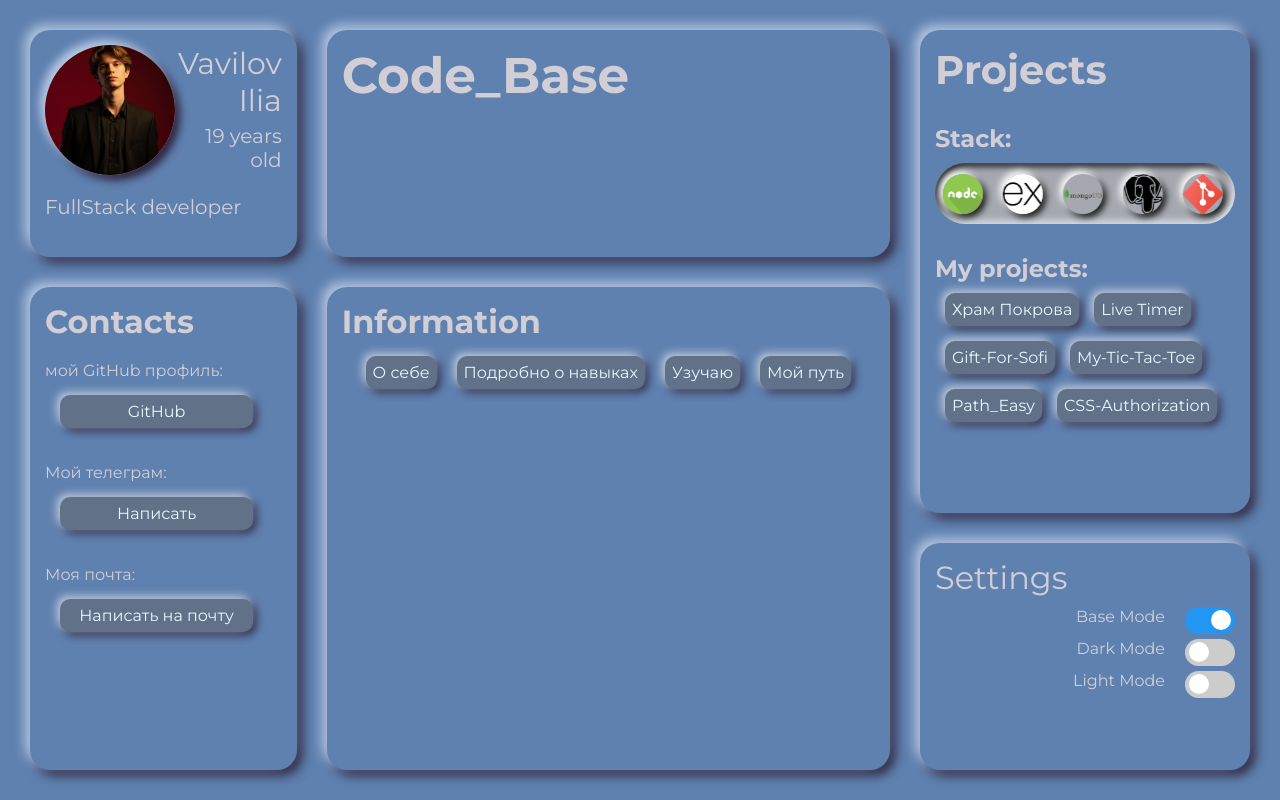
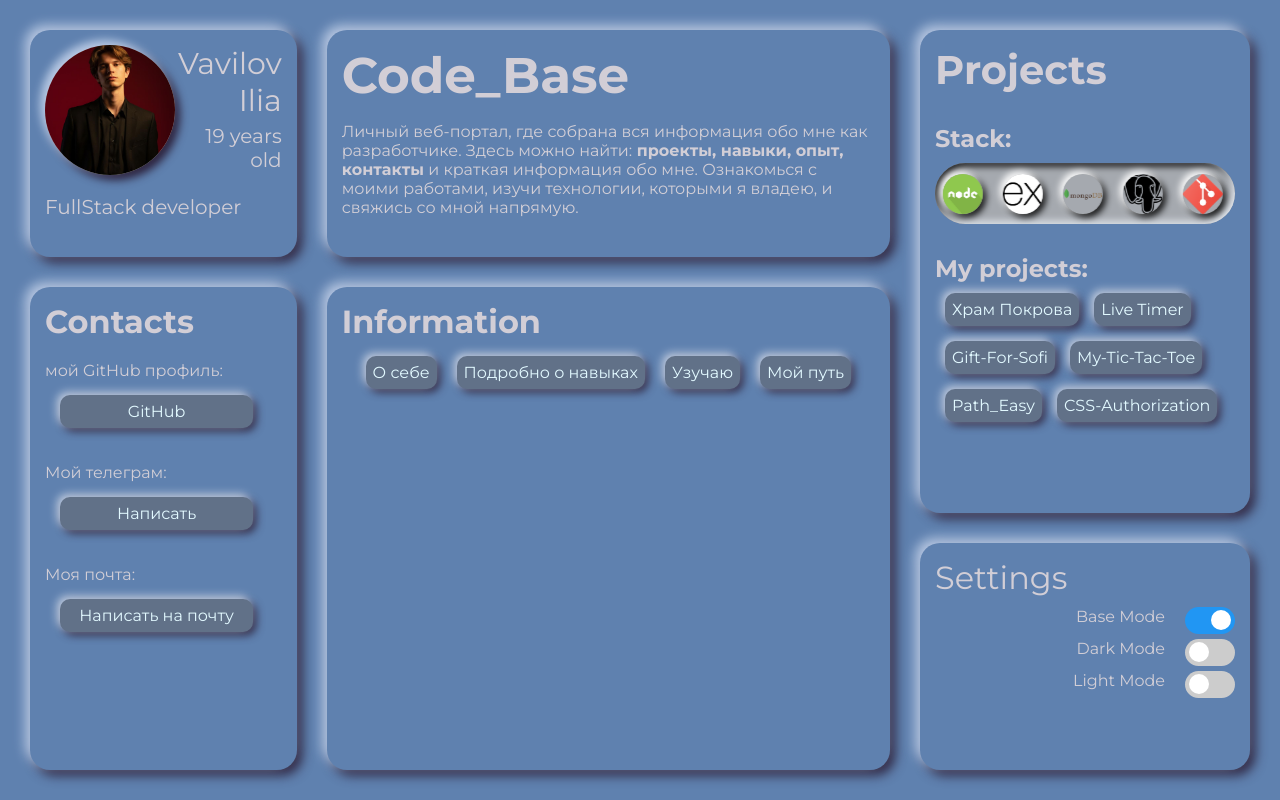
Before and after one commit to GrimProg-design/Code_Base, a React (Vite) app: page / in a window 1280 px wide. Built offline with nearby package versions, Linux system fonts and the light colour scheme; grey boxes are pictures that could not be loaded; a web font is replaced by a local one.

Commit message:
Добавил шапку сайта

```diff
--- a/src/components/header/Header.jsx
+++ b/src/components/header/Header.jsx
@@ -1,9 +1,15 @@
 import "./Header.css"
 
 export default function Header() {
-    return (
-        <div className="boxes-wrapper header-wrapper">
-            <h1>Code_Base</h1>
-        </div>
-    )
+  return (
+    <div className="boxes-wrapper header-wrapper">
+      <h1>Code_Base</h1>
+      <p className="header-description">
+        Личный веб-портал, где собрана вся информация обо мне как разработчике.
+        Здесь можно найти:
+        <strong> проекты, навыки, опыт, контакты</strong> и краткая информация обо мне.
+        Ознакомься с моими работами, изучи технологии, которыми я владею, и свяжись со мной напрямую.
+      </p>
+    </div>
+  )
 }
```
